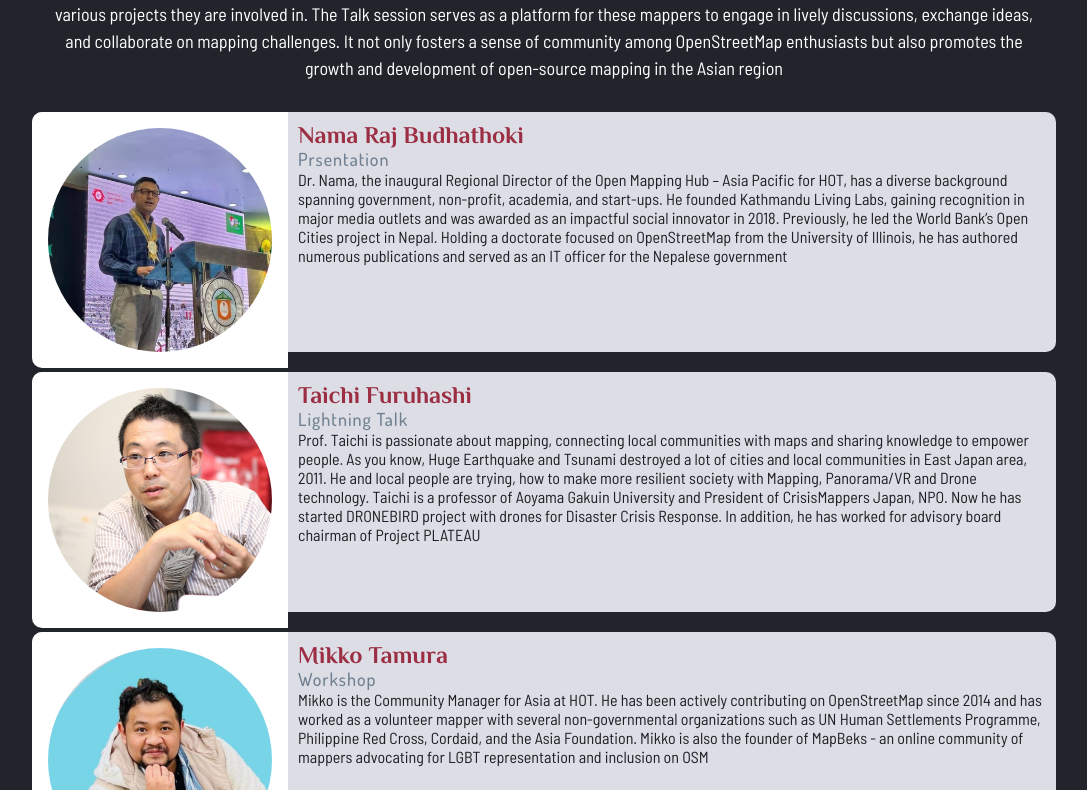
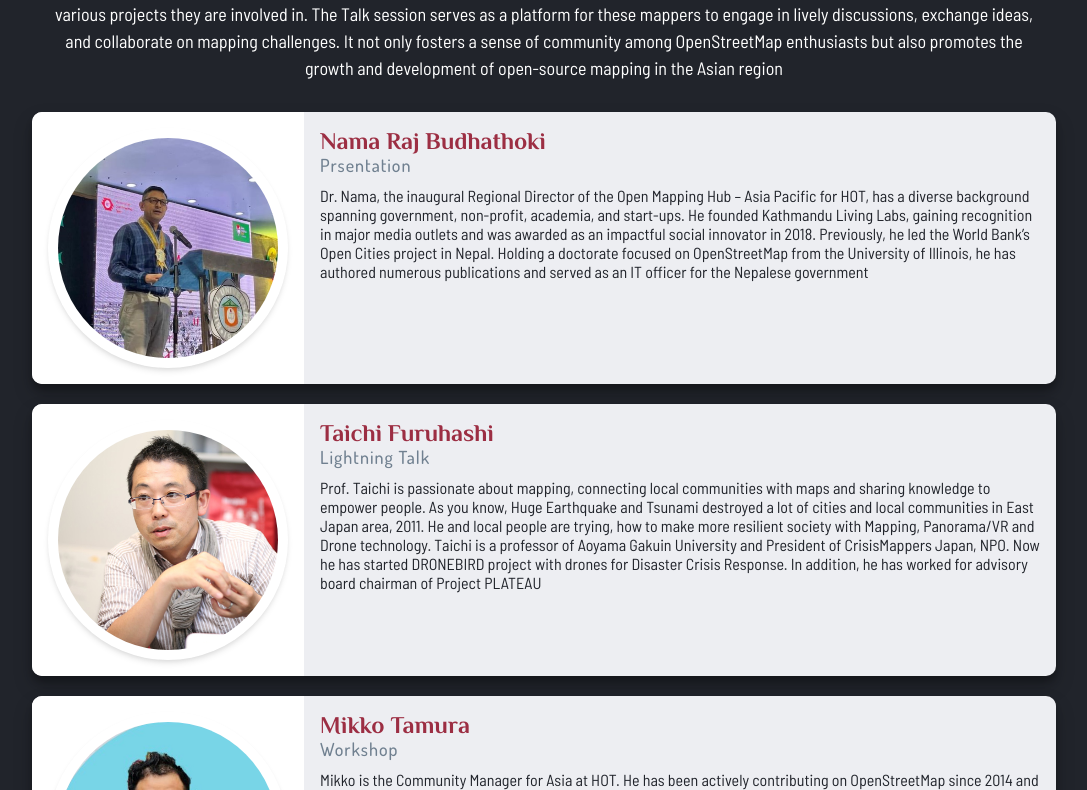
Before and after one commit to sotm-asia/sotm-asia-2023-website, a React (Create React App) app: page / in a window 1280 px wide. Shown: the part 3870-4660 px from the top of the page, without its empty margins (96-1183 px from the left). Built offline with nearby package versions, Linux system fonts and the light colour scheme.

Commit message:
Issue "Speaker List segment #1" Resolved

```diff
--- a/src/components/contents/Router.component.jsx
+++ b/src/components/contents/Router.component.jsx
@@ -10,6 +10,7 @@ import {CreditsElement} from '../pages/ChildPages/ChildPageElements/CreditsEleme
 
 import ic404Thumb from "../../assets/bg-svg/ic-404-thumb.svg";
 import { VenueMapPage } from "../pages/ChildPages/ChildPageElements/VenueMapPage.component";
+import { SpeakersList } from "../pages/PageElements/SpekersList.component";
 
 export const ContentComponent = () => {
     return (
@@ -56,7 +57,7 @@ export const ContentComponent = () => {
 
                 <Route
                     path="/conference/speakers"
-                    element={<ChildMasterPage contents={ContentTexts.conference.speakers} />}
+                    element={<ChildMasterPage contents={ContentTexts.conference.speakers} childElement={<SpeakersList />} />}
                 ></Route>
                 <Route
                     path="/conference/program-schedule"
--- a/src/components/contents/data/content_texts.js
+++ b/src/components/contents/data/content_texts.js
@@ -210,9 +210,9 @@ export const ContentTexts = {
             header: "Guest & Speakers",
             subHeader: "Our honorable Guest & Speakers",
             contentTitle: "Guest & Speakers",
-            status: false,
+            status: true,
             contentText:
-                "Lorem Ipsum is simply dummy text of the printing and typesetting industry. Lorem Ipsum has been the industry's standard dummy text ever since the 1500s, when an unknown printer took a galley of type and scrambled it to make a type specimen book. It has survived not only five centuries, but also the leap into electronic typesetting, remaining essentially  unchanged. It was popularised in the 1960s with the release of Letraset sheets containing Lorem Ipsum passages, and more recently with desktop publishing software like Aldus PageMaker including versions of Lorem Ipsum",
+                "State of the Map Asia gathers mappers from diverse nations to share the current mapping status of their respective countries and introduce various projects they are involved in. The Talk session serves as a platform for these mappers to engage in lively discussions, exchange ideas, and collaborate on mapping challenges. It not only fosters a sense of community among OpenStreetMap enthusiasts but also promotes the growth and development of open-source mapping in the Asian region",
         },
         socialEvents: {
             header: "Social Events",
--- a/src/components/pages/PageElements/PageElement.styles.css
+++ b/src/components/pages/PageElements/PageElement.styles.css
@@ -141,12 +141,12 @@ span.text {
   background-size: cover;
   background-repeat: no-repeat;
   width: 60vw;
-  height: 400;
+  height: 400px;
   margin: 20px;
   padding: 20px;
 }
 
-.speaker-container{
+.speaker-container {
   display: flex;
   flex-direction: column;
 }
@@ -155,17 +155,32 @@ span.text {
   display: flex;
   flex-direction: row;
   width: 80vw;
+  height: fit-content;
   border-radius: 10px;
-  background-color: rgb(220, 221, 229);
+  background-color: rgb(237, 238, 242);
+  box-shadow: rgba(0, 0, 0, 0.19) 0px 10px 20px, rgba(0, 0, 0, 0.23) 0px 6px 6px;
   margin: 10px;
-  height: 240px;
+  overflow-y: visible;
 }
 
-.speaker-image-container{
+.speaker-single-container-mobile {
+  display: relative;
+  /* flex-direction: row; */
+  width: 80vw;
+  height: fit-content;
+  border-radius: 10px;
+  background-color: rgb(237, 238, 242);
+  box-shadow: rgba(0, 0, 0, 0.19) 0px 10px 20px, rgba(0, 0, 0, 0.23) 0px 6px 6px;
+  margin: 10px;
+  overflow-y: visible;
+}
+
+.speaker-image-container {
   display: flex;
   justify-content: center;
   align-items: center;
   justify-items: center;
+  width: 100%;
   height: 100%;
   padding: 1rem;
   background-color: rgb(255, 255, 255);
@@ -173,23 +188,38 @@ span.text {
   border-bottom-left-radius: 10px;
 }
 
-.speaker-image{
+.speaker-image-container-mobile {
+  display: flex;
+  justify-content: center;
+  align-items: center;
+  justify-items: center;
   width: 100%;
-  height: 1000%px;
+  height: 100%;
+  padding: 1rem;
+  background-color: rgb(255, 255, 255);
+  border-top-left-radius: 10px;
+  border-top-right-radius: 10px;
+}
+
+.speaker-image {
+  /* width: 100%; */
+  height: 240px;
+  padding: 10px;
   /* background-color: aquamarine; */
   border-radius: 100%;
+  box-shadow: rgba(0, 0, 0, 0.1) 0px 4px 6px -1px, rgba(0, 0, 0, 0.06) 0px 2px 4px -1px;
 }
 
-.speaker-description-container{
+.speaker-description-container {
   position: flex;
   flex-direction: column;
   justify-content: center;
   align-items: center;
+  height: fit-content;
   padding: 1rem;
-  padding: 10px;
 }
 
-.speaker-description-header{
+.speaker-description-header {
   font-family: 'Philosopher', sans-serif;
   font-weight: bolder;
   color: rgb(156, 46, 67);
@@ -198,7 +228,7 @@ span.text {
   font-size: 24px;
 }
 
-.speaker-description-sub-header{
+.speaker-description-sub-header {
   font-family: 'Dosis', sans-serif;
   letter-spacing: 1px;
   color: slategray;
@@ -207,12 +237,17 @@ span.text {
   font-size: 18px;
 }
 
-.speaker-description-text{
+.speaker-description-text {
+  height: auto;
   font-family: 'Barlow Semi Condensed', sans-serif;
   font-weight: 300;
   /* letter-spacing: 0.5px; */
   font-size: 16px;
-  color: #1e1e24;
+  color: #21242b;
   display: grid;
-  place-items: left;
+  text-align: center;
+  padding-top: 10px;
+  word-wrap: break-word;
+  overflow-wrap: break-word;
+  white-space: pre-line;
 }
--- a/src/components/pages/PageElements/SpeakerSingle.component.jsx
+++ b/src/components/pages/PageElements/SpeakerSingle.component.jsx
@@ -1,20 +1,44 @@
 import React from "react";
 import { Row, Col } from "antd";
+import useViewport from "../../../hooks/useViewport";
 
 export const SpeakerSingle = (props) => {
-    const speaker = props.speaker
+    const speaker = props.speaker;
+    const textAlignCenter = {
+        textAlign: "center",
+    };
+
+    const textAlignLeft = {
+        textAlign: "left",
+    };
+    const { width } = useViewport();
+    const breakpoint = 780;
     return (
-        <Row className="speaker-single-container">
-            <Col span={6}>
-                <div className="speaker-image-container" >
-                    <img className="speaker-image" alt="example" src={props.speakerImage} />
+        <div className={width > breakpoint ? "speaker-single-container" : "speaker-single-container-mobile"}>
+            <div>
+                <div className={width > breakpoint ? "speaker-image-container" : "speaker-image-container-mobile"}>
+                    <img
+                        className="speaker-image"
+                        // style={width > breakpoint ? desktopView : mobileView}
+                        alt="example"
+                        src={props.speakerImage}
+                    />
                 </div>
-            </Col>
-            <Col className="speaker-description-container" span={18}>
-                <div className="speaker-description-header">{speaker.name}</div>
-                <div className="speaker-description-sub-header">{speaker.speakerType}</div>
-                <div className="speaker-description-text">{speaker.topicDetails}</div>
-            </Col>
-        </Row>
+            </div>
+            <div className="speaker-description-container">
+                <div className="speaker-description-header"
+                    style={width > breakpoint ? textAlignLeft : textAlignCenter}>
+                    {speaker.name}
+                </div>
+                <div className="speaker-description-sub-header"
+                    style={width > breakpoint ? textAlignLeft : textAlignCenter}>
+                    {speaker.speakerType}
+                </div>
+                <div className="speaker-description-text"
+                    style={width > breakpoint ? textAlignLeft : textAlignCenter}>
+                    {speaker.topicDetails}
+                </div>
+            </div>
+        </div>
     );
 };
```
Also changed, not shown: 1 other file (tests, documents, lock files or other folders).
